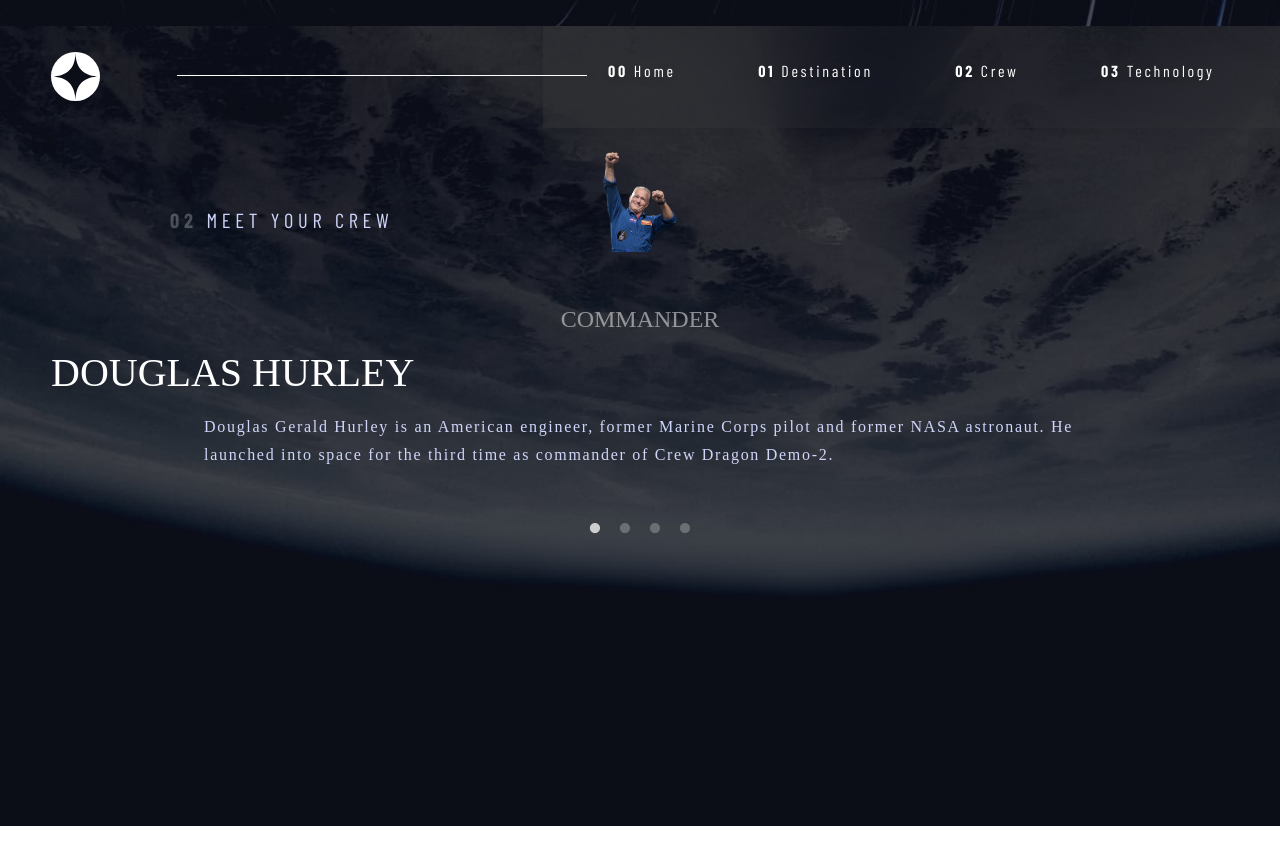
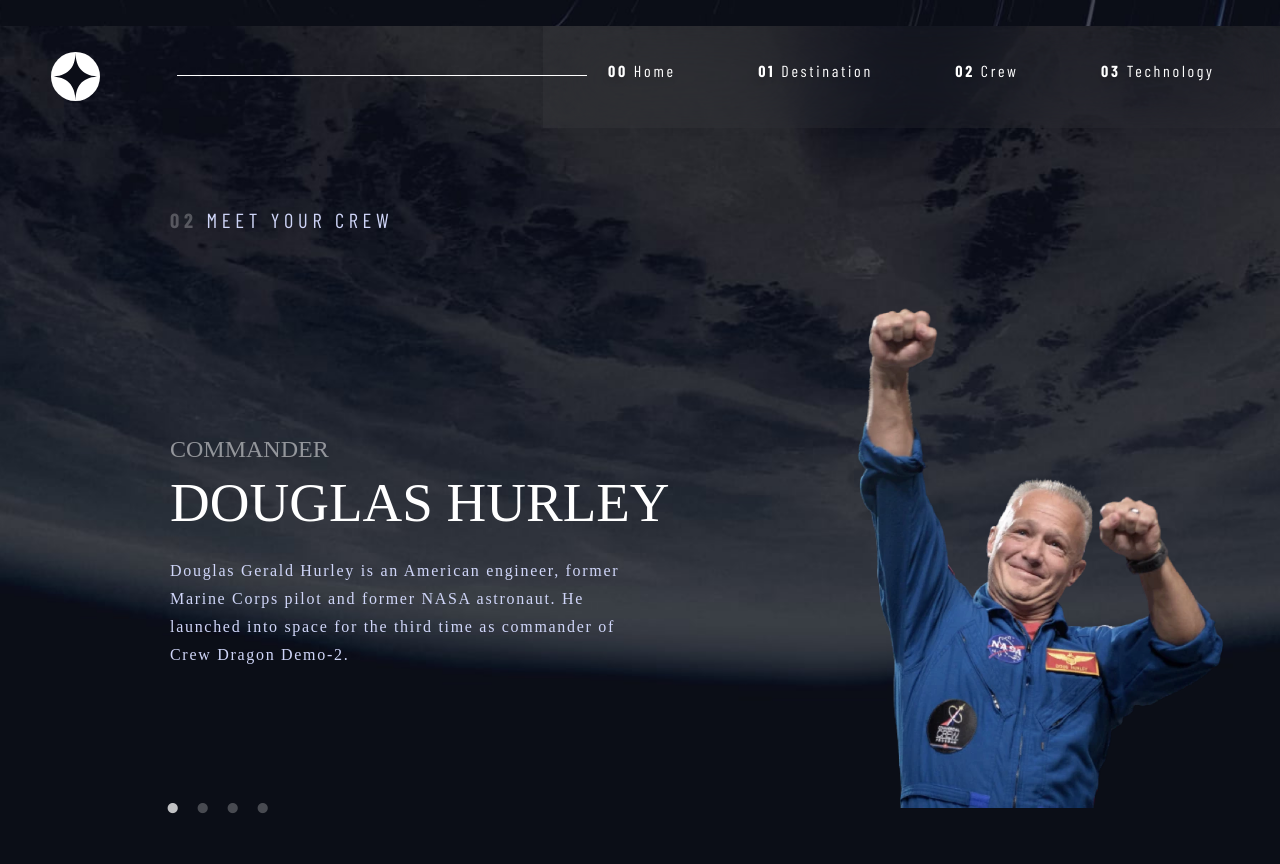
Before and after one commit to Fayorr/space-app, a React (Create React App) app: page /crew in a window 1280 px wide. Shown: the top 864 px of the page. Built offline with nearby package versions, Linux system fonts and the light colour scheme; a web font is replaced by a local one.

Commit message:
responsiveness

```diff
--- a/src/styles/Crew.css
+++ b/src/styles/Crew.css
@@ -198,14 +198,14 @@
         background-repeat: no-repeat;
         background-position: center;
         background-size: cover;
-        height: 100vh;
+        height: auto;
     }
 
           .crew-con {
 
-             padding: 0 3rem;
+             padding: 8rem 3rem;
              display: flex;
-             /* flex-direction: column; */
+             flex-direction: row;
              justify-content: space-between;
              align-items: center;
              gap: 1rem;
@@ -215,9 +215,11 @@
          }
     .crew-det {
         height: auto;
-        /* padding:2rem 0; */
+        padding:2rem 1rem 2rem 7rem;
         margin: 0;
         text-align: left;
+        width: 60%;
+
     }
   .slick-slider {
       display: flex;
@@ -227,24 +229,36 @@
       margin-top: -10rem;
 
   }
+.slick-dots {
+    position: absolute;
+    top: 80%;
+    left: -33%;
+    max-width: 100%;
+    height: 35px;
+}
    .crew-img {
        margin: 0rem 0 0rem;
        padding: 0rem 0 0;
        width: 100%;
+       position: absolute;
+       top: -31%;
+       left: 90%;
    }
    .crew-img img {
        margin: 0 auto;
-       height: 100px;
+       height: 500px;
        z-index: 23;
    }
 .crew-det h3 {
     font-family: 'Bellefair';
     font-style: normal;
     font-weight: 400;
-    font-size: 40px;
+    font-size: 55px;
     line-height: 46px;
     text-align: left;
     text-transform: uppercase;
+    /* align-self: flex-start; */
+
 }
 
 .crew-det h4 {
@@ -253,11 +267,12 @@
     font-weight: 400;
     font-size: 24px;
     line-height: 28px;
-    text-align: left;
     text-transform: uppercase;
     color: #FFFFFF;
     mix-blend-mode: normal;
     opacity: 0.5;
+    text-align: left;
+    margin: 0;
 }
 
 .crew-det p {
@@ -268,7 +283,7 @@
     line-height: 28px;
     text-align: left;
     color: #D0D6F9;
-    padding: 0 9rem;
+    padding: .8rem 5rem 0 0;
 
 }
 }
--- a/src/styles/Destination.css
+++ b/src/styles/Destination.css
@@ -81,16 +81,20 @@
         background-repeat: no-repeat;
             background-position: center;
             background-size: cover;
-            height: auto;
+            height: 100vh;
     }
     .navigation {
         align-self: flex-start;
         padding: 2rem 3.1rem;
     }
+    .planets{
+        background-color: red;
+        margin-top: -22rem;
+    }
     .planets ol{
         width: 32%;
         /* position: absolute; */
-        top: 50%;
+        top: 57%;
         left: 34%;
     }
 }
--- a/src/styles/Home.css
+++ b/src/styles/Home.css
@@ -11,7 +11,7 @@
 
 }
         .homee {
-            margin-top: 5rem;
+            margin-top: -3rem;
             height: 100vh;
             display: flex;
             flex-direction: column;
@@ -87,7 +87,7 @@
             background-size: cover;
     }
     .homee {
-            margin-top: 15rem;
+            margin-top: -2rem;
             padding: 0 10rem;
             width: 100%;
         }
@@ -138,7 +138,7 @@
         flex-direction: row;
         justify-content: space-between;
         align-items: center;
-        margin-top: 0;
+        margin-top: -3rem;
 
     }
     .infoo{
```
